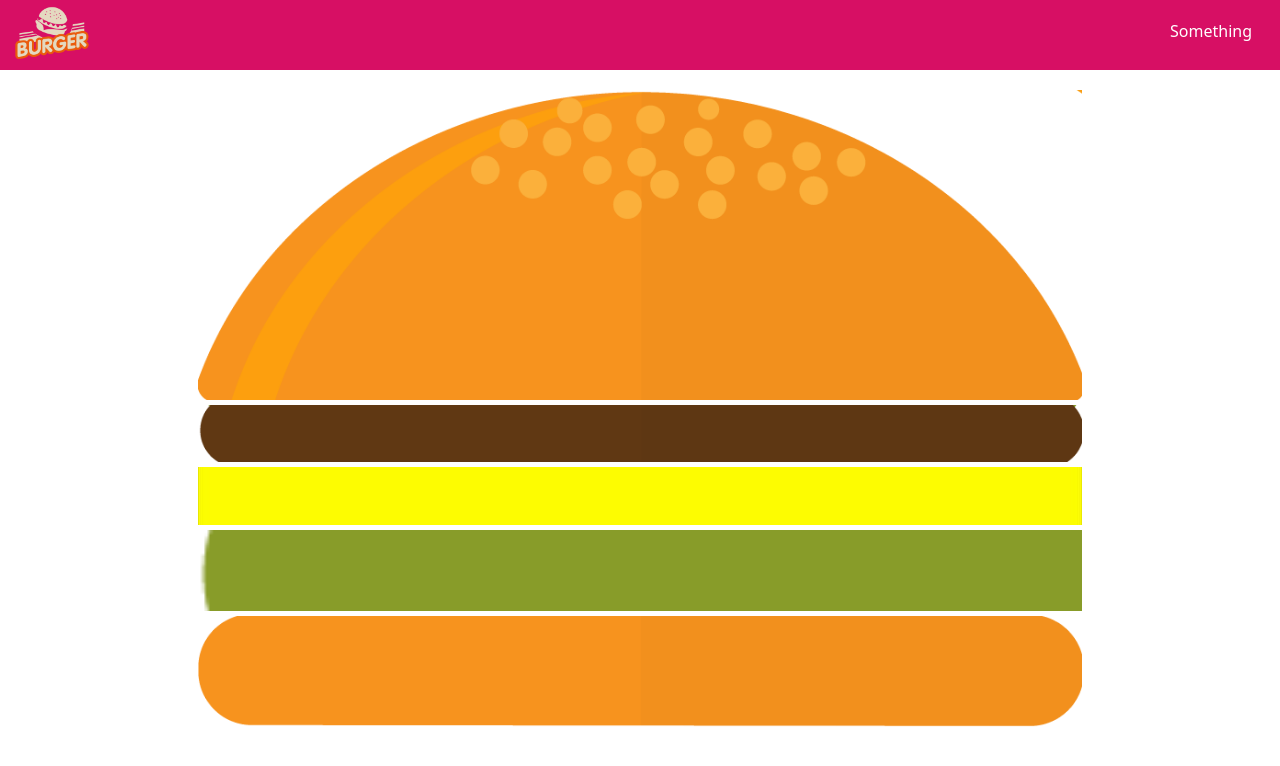
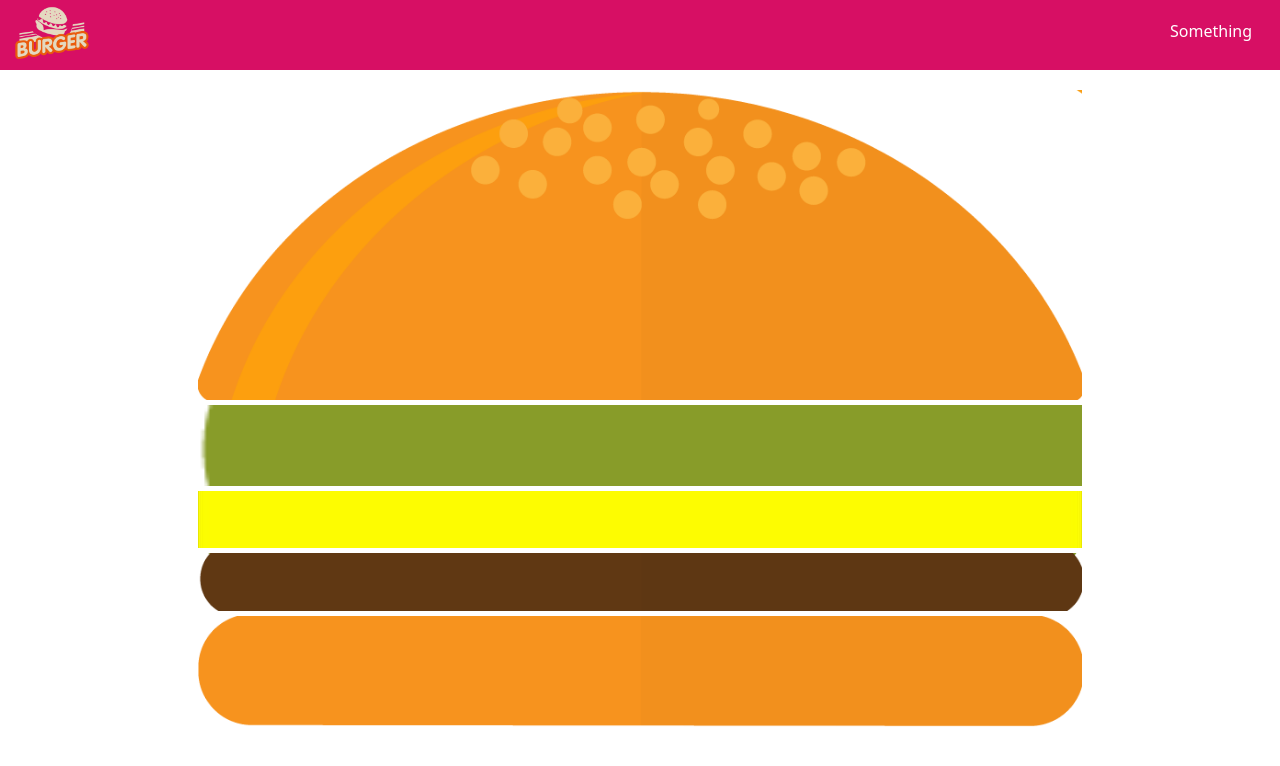
Before and after one commit to fardeenhasib/burger_builder, a React (Create React App) app: page / in a window 1280 px wide. Shown: the top 766 px of the page. Built offline with nearby package versions, Linux system fonts and the light colour scheme.

Commit message:
ingredients component working with flexible ingredients amount

```diff
--- a/src/Components/BurgerBuilder/Burger/Burger.js
+++ b/src/Components/BurgerBuilder/Burger/Burger.js
@@ -2,12 +2,18 @@ import React from "react";
 import Ingredients from "../Ingredients/Ingredients";
 
 const Burger = props => {
+    console.log(props);
+    let ingredientsArr = props.ingredients.map(item => {
+        let amountArr = [...Array(item.amount).keys()];
+        return amountArr.map(_ => {
+            return <Ingredients type = {item.type} />
+        })
+    })
+
     return (
         <div>
             <Ingredients type="bread-top" />
-            <Ingredients type="meat" />
-            <Ingredients type="cheese" />
-            <Ingredients type="salad" />
+            { ingredientsArr }
             <Ingredients type="bread-bottom" />
         </div>
     );
--- a/src/Components/BurgerBuilder/BurgerBuilder.js
+++ b/src/Components/BurgerBuilder/BurgerBuilder.js
@@ -1,12 +1,21 @@
 import React, { Component } from "react";
 import Burger from "./Burger/Burger";
-import Ingredients from "./Ingredients/Ingredients";
+
 
 export default class BurgerBuilder extends Component{
+
+    state = {
+        ingredients: [
+            {type:'salad', amount:1 },
+            {type:'cheese', amount:1 },
+            {type:'meat', amount:1 }
+        ]
+    }
+
     render (){
         return (
             <div>
-                <Burger />
+                <Burger ingredients={this.state.ingredients} />
             </div>
         );
     }
```
